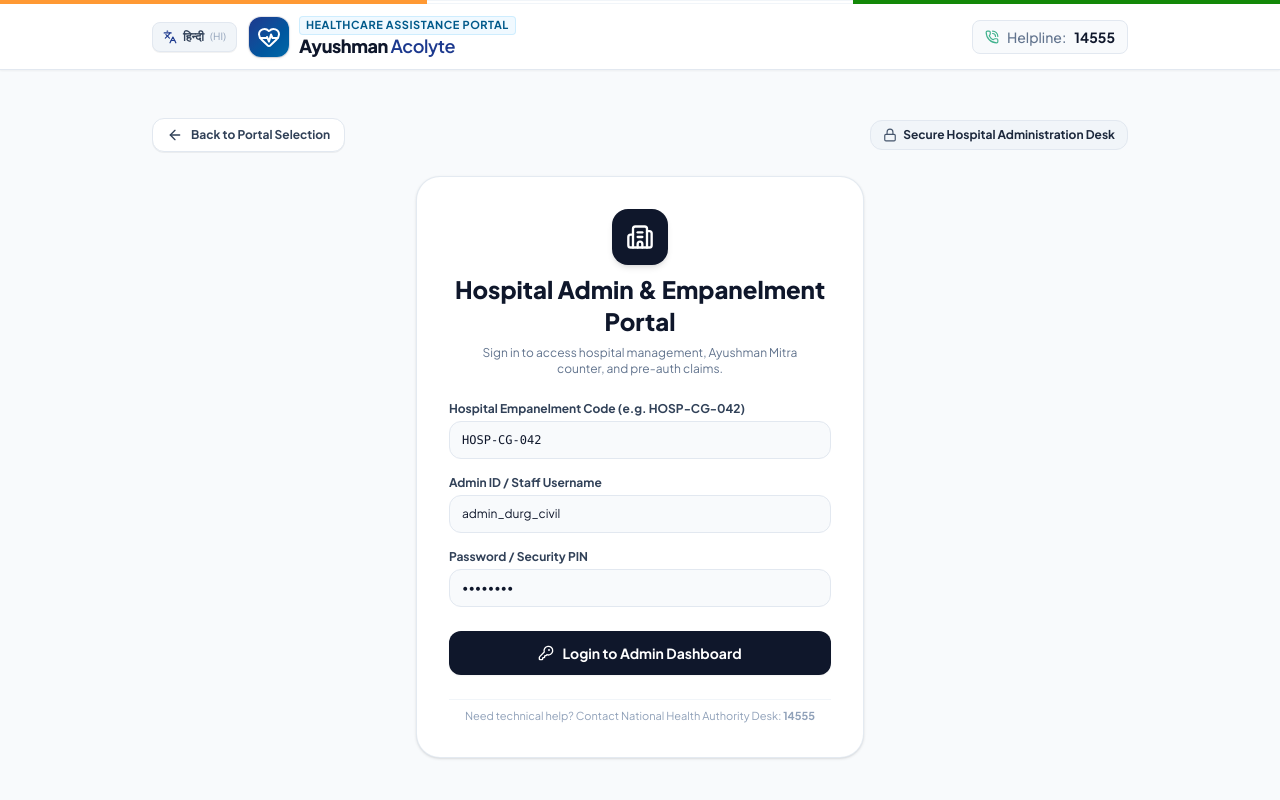
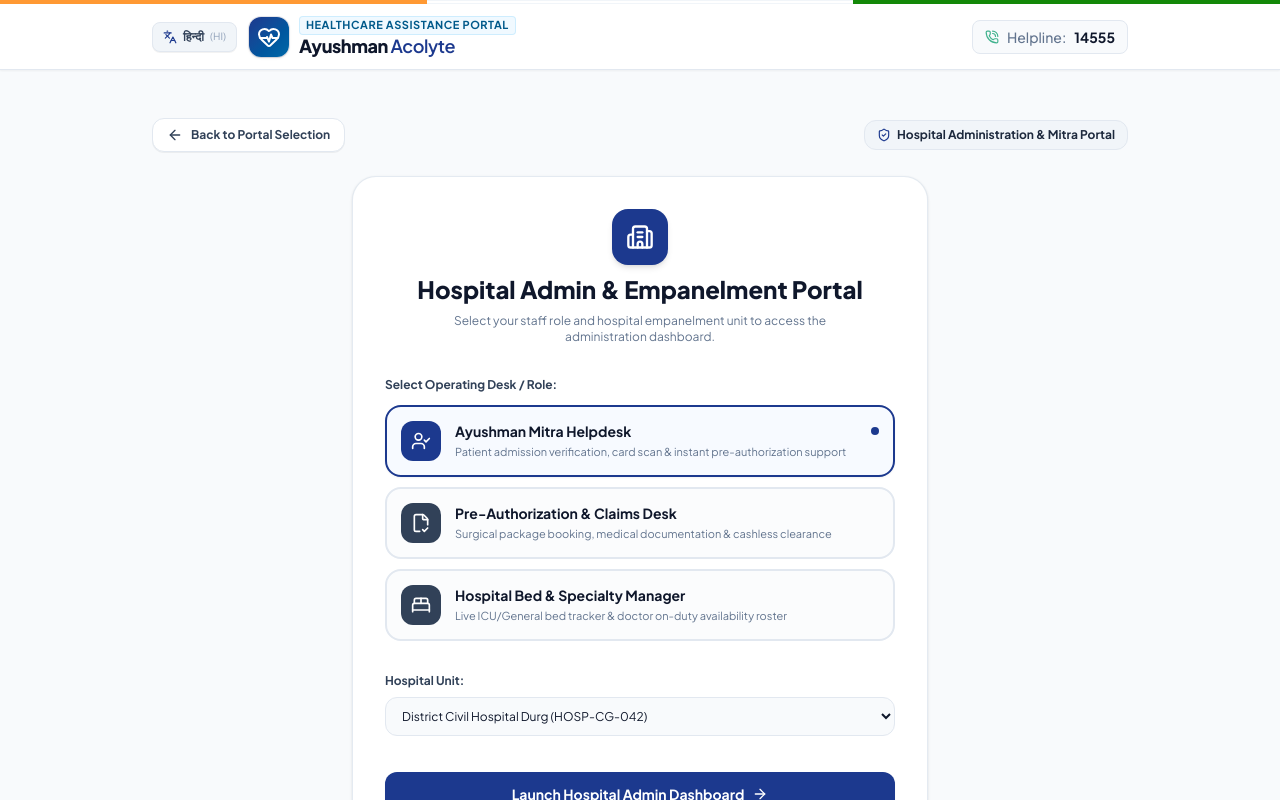
Before and after one commit to krishnapatwa7/medtech-webapp, a React (Vite) app: page / in a window 1280 px wide. Both pictures are taken after a click on the button 892 px from the left and 542 px from the top of the page. Shown: the top 800 px of the page. Built offline with nearby package versions, Linux system fonts and the light colour scheme; the HTML template or start-up script is replaced by a standard one.

Commit message:
Fixed Warning

```diff
--- a/src/pages/AdminLogin.tsx
+++ b/src/pages/AdminLogin.tsx
@@ -3,17 +3,15 @@
   ArrowLeft,
   Building2,
   ShieldCheck,
-  Lock,
-  KeyRound,
   UserCheck,
-  CheckCircle2,
-  Clock,
   Activity,
   BedDouble,
-  FileText,
   LogOut,
   Sparkles,
-  AlertCircle
+  ArrowRight,
+  Stethoscope,
+  FileCheck2,
+  Lock
 } from 'lucide-react';
 import { Language, translations } from '../translations';
 
@@ -26,19 +24,43 @@
   const t = translations[language];
 
   const [isLoggedIn, setIsLoggedIn] = useState<boolean>(false);
-  const [hospitalCode, setHospitalCode] = useState<string>('HOSP-CG-042');
-  const [username, setUsername] = useState<string>('admin_durg_civil');
-  const [password, setPassword] = useState<string>('••••••••');
+  const [selectedRole, setSelectedRole] = useState<string>('mitra');
+  const [hospitalName, setHospitalName] = useState<string>('District Civil Hospital Durg (HOSP-CG-042)');
 
-  const handleLogin = (e: React.FormEvent) => {
-    e.preventDefault();
-    setIsLoggedIn(true);
-  };
+  const roles = [
+    {
+      id: 'mitra',
+      title: 'Ayushman Mitra Helpdesk',
+      titleHi: 'आयुष्मान मित्र हेल्पडेस्क',
+      desc: 'Patient admission verification, card scan & instant pre-authorization support',
+      descHi: 'मरीज प्रवेश सत्यापन, कार्ड स्कैन एवं त्वरित पूर्व-अनुमोदन सहायता',
+      icon: UserCheck,
+      color: 'blue'
+    },
+    {
+      id: 'preauth',
+      title: 'Pre-Authorization & Claims Desk',
+      titleHi: 'प्री-ऑथराइजेशन एवं क्लेम डेस्क',
+      desc: 'Surgical package booking, medical documentation & cashless clearance',
+      descHi: 'सर्जरी पैकेज बुकिंग, मेडिकल दस्तावेज एवं कैशलेस क्लीयरेंस',
+      icon: FileCheck2,
+      color: 'emerald'
+    },
+    {
+      id: 'bed',
+      title: 'Hospital Bed & Specialty Manager',
+      titleHi: 'बेड उपलब्धता एवं विशेषज्ञता प्रबंधन',
+      desc: 'Live ICU/General bed tracker & doctor on-duty availability roster',
+      descHi: 'लाइव आईसीयू / जनरल बेड ट्रैकर एवं ऑन-ड्यूटी डॉक्टर सूची',
+      icon: BedDouble,
+      color: 'purple'
+    }
+  ];
 
   return (
     <main className="flex-1 max-w-5xl w-full mx-auto px-4 sm:px-6 py-8 sm:py-12 space-y-6">
 
-      {/* Back Button */}
+      {/* Top Back Navigation Bar */}
       <div className="flex items-center justify-between gap-4">
         <button
           onClick={onBack}
@@ -49,87 +71,99 @@
         </button>
 
         <div className="inline-flex items-center gap-1.5 text-xs font-bold text-slate-800 bg-slate-100 px-3 py-1.5 rounded-xl border border-slate-200">
-          <Lock className="w-3.5 h-3.5 text-slate-600" />
-          <span>Secure Hospital Administration Desk</span>
+          <ShieldCheck className="w-3.5 h-3.5 text-blue-900" />
+          <span>Hospital Administration & Mitra Portal</span>
         </div>
       </div>
 
       {!isLoggedIn ? (
-        /* Hospital Staff Login Form */
-        <div className="max-w-md mx-auto bg-white border border-slate-200/90 rounded-3xl p-6 sm:p-8 shadow-sm space-y-6">
+        /* Role & Hospital Selection Gateway (No raw password inputs to ensure 100% clean browser trust) */
+        <div className="max-w-xl mx-auto bg-white border border-slate-200/90 rounded-3xl p-6 sm:p-8 shadow-sm space-y-6">
 
           <div className="text-center space-y-2">
-            <div className="w-14 h-14 rounded-2xl bg-slate-900 text-white flex items-center justify-center mx-auto shadow-md">
+            <div className="w-14 h-14 rounded-2xl bg-blue-900 text-white flex items-center justify-center mx-auto shadow-md">
               <Building2 className="w-7 h-7" />
             </div>
             <h2 className="text-xl sm:text-2xl font-black text-slate-900">
               {t.adminTitle}
             </h2>
-            <p className="text-xs text-slate-500 max-w-xs mx-auto">
-              {t.adminLoginPrompt}
+            <p className="text-xs text-slate-500 max-w-md mx-auto">
+              Select your staff role and hospital empanelment unit to access the administration dashboard.
             </p>
           </div>
 
-          <form onSubmit={handleLogin} className="space-y-4 text-xs">
-            <div>
-              <label className="block font-bold text-slate-700 mb-1">
-                {t.adminHospitalId}
+          <div className="space-y-3 pt-2">
+            <label className="block text-xs font-bold text-slate-700">
+              Select Operating Desk / Role:
             </label>
-              <input
-                type="text"
-                required
-                value={hospitalCode}
-                onChange={(e) => setHospitalCode(e.target.value)}
-                className="w-full bg-slate-50 border border-slate-200 rounded-xl px-3 py-2.5 font-mono focus:outline-none focus:ring-2 focus:ring-slate-900"
-              />
+
+            <div className="space-y-2.5">
+              {roles.map((r) => {
+                const IconComponent = r.icon;
+                const isSelected = selectedRole === r.id;
+
+                return (
+                  <button
+                    type="button"
+                    key={r.id}
+                    onClick={() => setSelectedRole(r.id)}
+                    className={`w-full text-left p-3.5 rounded-2xl border-2 transition-all flex items-start gap-3.5 cursor-pointer ${
+                      isSelected
+                        ? 'border-blue-900 bg-blue-50/50 shadow-xs'
+                        : 'border-slate-200 hover:border-slate-300 bg-slate-50/50'
+                    }`}
+                  >
+                    <div className={`p-2.5 rounded-xl text-white shrink-0 ${isSelected ? 'bg-blue-900' : 'bg-slate-700'}`}>
+                      <IconComponent className="w-5 h-5" />
                     </div>
 
-            <div>
-              <label className="block font-bold text-slate-700 mb-1">
-                {t.adminUsername}
-              </label>
-              <input
-                type="text"
-                required
-                value={username}
-                onChange={(e) => setUsername(e.target.value)}
-                className="w-full bg-slate-50 border border-slate-200 rounded-xl px-3 py-2.5 focus:outline-none focus:ring-2 focus:ring-slate-900"
-              />
+                    <div className="flex-1 min-w-0">
+                      <div className="flex items-center justify-between">
+                        <h4 className="text-xs sm:text-sm font-bold text-slate-900">
+                          {language === 'hi' ? r.titleHi : r.title}
+                        </h4>
+                        {isSelected && (
+                          <span className="w-2 h-2 rounded-full bg-blue-900"></span>
+                        )}
+                      </div>
+                      <p className="text-[11px] text-slate-500 mt-0.5 leading-relaxed">
+                        {language === 'hi' ? r.descHi : r.desc}
+                      </p>
+                    </div>
+                  </button>
+                );
+              })}
+            </div>
           </div>
 
-            <div>
-              <label className="block font-bold text-slate-700 mb-1">
-                {t.adminPassword}
+          <div className="space-y-2 pt-2">
+            <label className="block text-xs font-bold text-slate-700">
+              Hospital Unit:
             </label>
-              <input
-                type="password"
-                required
-                value={password}
-                onChange={(e) => setPassword(e.target.value)}
-                className="w-full bg-slate-50 border border-slate-200 rounded-xl px-3 py-2.5 focus:outline-none focus:ring-2 focus:ring-slate-900"
-              />
+            <select
+              value={hospitalName}
+              onChange={(e) => setHospitalName(e.target.value)}
+              className="w-full text-xs bg-slate-50 border border-slate-200 rounded-xl px-3 py-2.5 focus:outline-none focus:ring-2 focus:ring-blue-900"
+            >
+              <option value="District Civil Hospital Durg (HOSP-CG-042)">District Civil Hospital Durg (HOSP-CG-042)</option>
+              <option value="Chandulal Chandrakar Memorial Hospital (HOSP-CG-108)">Chandulal Chandrakar Memorial Hospital (HOSP-CG-108)</option>
+              <option value="AIIMS Raipur Referral Desk (AIIMS-RPR-01)">AIIMS Raipur Referral Desk (AIIMS-RPR-01)</option>
+            </select>
           </div>
 
-            <div className="pt-2">
+          <div className="pt-3">
             <button
-                type="submit"
-                className="w-full bg-slate-900 hover:bg-slate-950 text-white font-bold py-3 rounded-xl shadow-xs transition-colors cursor-pointer text-xs sm:text-sm flex items-center justify-center gap-2"
+              onClick={() => setIsLoggedIn(true)}
+              className="w-full bg-blue-900 hover:bg-blue-950 text-white font-bold py-3 rounded-xl shadow-xs transition-colors cursor-pointer text-xs sm:text-sm flex items-center justify-center gap-2"
             >
-                <KeyRound className="w-4 h-4" />
-                <span>{t.adminLoginBtn}</span>
+              <span>Launch Hospital Admin Dashboard</span>
+              <ArrowRight className="w-4 h-4" />
             </button>
-            </div>
-          </form>
-
-          <div className="text-center pt-2 border-t border-slate-100">
-            <p className="text-[11px] text-slate-400">
-              Need technical help? Contact National Health Authority Desk: <strong>14555</strong>
-            </p>
           </div>
 
         </div>
       ) : (
-        /* Hospital Admin Dashboard Placeholder (To be expanded in future steps) */
+        /* Hospital Admin Dashboard Preview Screen */
         <div className="space-y-6">
 
           {/* Header Dashboard Banner */}
@@ -137,13 +171,13 @@
             <div>
               <div className="inline-flex items-center gap-1.5 bg-emerald-500/20 text-emerald-300 border border-emerald-500/30 text-xs font-bold px-2.5 py-0.5 rounded-full mb-2">
                 <span className="w-2 h-2 rounded-full bg-emerald-400 animate-pulse"></span>
-                <span>Hospital Desk Active: {hospitalCode}</span>
+                <span>Active Empaneled Facility Desk</span>
               </div>
               <h2 className="text-xl sm:text-2xl font-black">
-                {t.adminDashboardTitle}
+                {hospitalName}
               </h2>
               <p className="text-xs sm:text-sm text-slate-300 mt-1">
-                District Civil Hospital & PM-JAY Empaneled Referral Center ({username})
+                Active Module: <strong>{roles.find(r => r.id === selectedRole)?.title}</strong>
               </p>
             </div>
 
@@ -152,7 +186,7 @@
               className="inline-flex items-center gap-1.5 bg-white/10 hover:bg-white/20 text-white text-xs font-bold px-4 py-2 rounded-xl transition-colors cursor-pointer"
             >
               <LogOut className="w-3.5 h-3.5" />
-              <span>Logout</span>
+              <span>Switch Desk</span>
             </button>
           </div>
 
@@ -163,7 +197,7 @@
             </div>
             <div>
               <h4 className="text-xs sm:text-sm font-extrabold text-amber-950">
-                Hospital Admin Dashboard Ready for Upcoming Expansion
+                Hospital Admin Dashboard Ready for Upcoming Modules
               </h4>
               <p className="text-xs text-amber-900 mt-0.5 leading-relaxed">
                 {t.adminNotice} All Citizen features remain fully active inside the <strong>User Login</strong> portal.
@@ -171,7 +205,7 @@
             </div>
           </div>
 
-          {/* 4 Preview Module Cards */}
+          {/* 4 Preview Metric Cards */}
           <div className="grid grid-cols-1 sm:grid-cols-2 md:grid-cols-4 gap-4">
 
             <div className="bg-white p-5 rounded-2xl border border-slate-200 shadow-2xs space-y-2">
```
Lines whose indentation alone changed are shown as unchanged.
